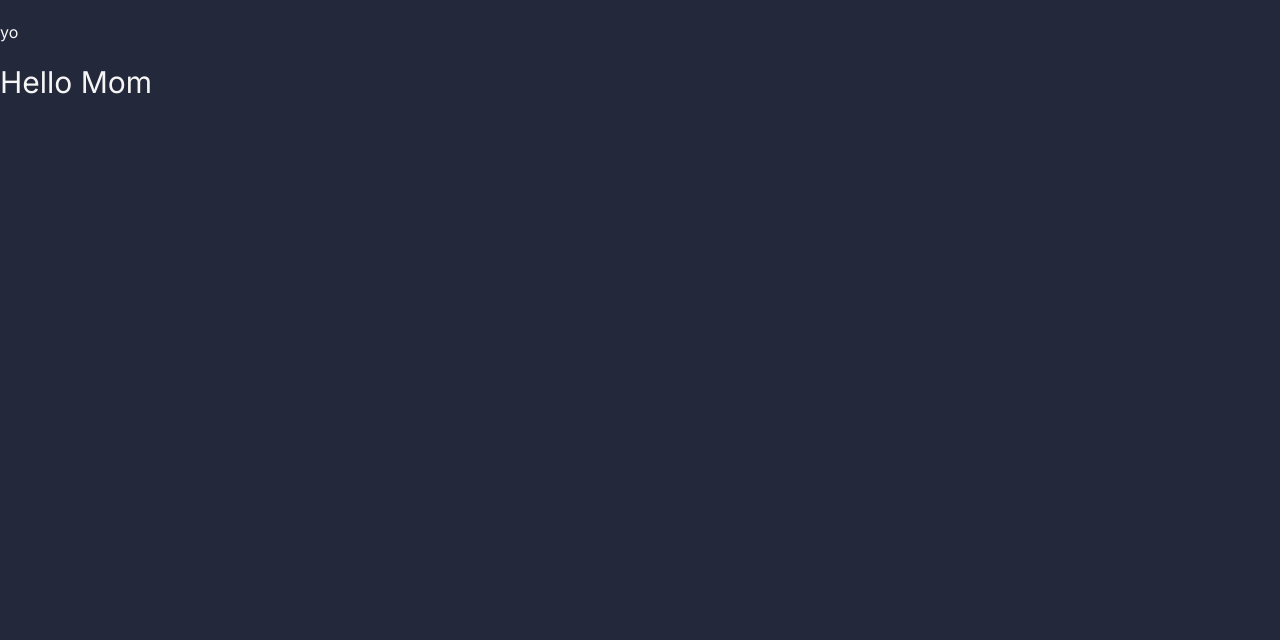
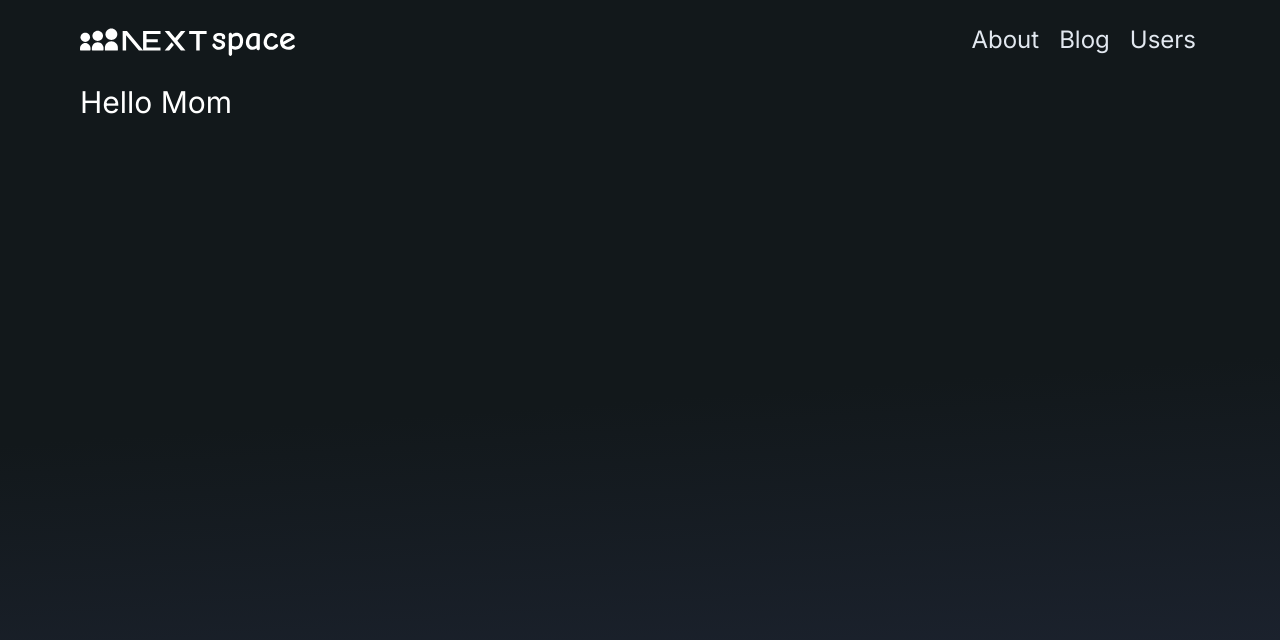
Before and after one commit to kalivaslime/lime-space, a Next.js app: page / in a window 1280 px wide. Shown: the top 640 px of the page. Built offline with nearby package versions, Linux system fonts and the light colour scheme.

Commit message:
navbar wip

```diff
--- a/app/globals.css
+++ b/app/globals.css
@@ -2,8 +2,49 @@
 @tailwind components;
 @tailwind utilities;
 
-:root {
-  --foreground-rgb: 0, 0, 0;
-  --background-start-rgb: 214, 219, 220;
-  --background-end-rgb: 255, 255, 255;
+html {
+  display: block;
+  font-size: 13px;
+  @media (min-width: 1024px) {
+    font-size: 16px;
+  }
 }
+
+body {
+  @apply bg-gray-700 text-gray-100;
+  background: linear-gradient(
+    176deg,
+    rgba(18, 24, 27, 1) 50%,
+    rgba(32, 39, 55, 1) 100%
+  );
+  min-height: 100vh;
+  background-attachment: fixed;
+}
+
+h1,
+h2,
+h3,
+h4,
+h5,
+h6 {
+  @apply font-normal text-white text-2xl;
+}
+
+p {
+  @apply font-normal text-white;
+}
+
+@layer components {
+  .btn {
+    @apply bg-blue-500 text-white font-bold py-2 px-4 rounded;
+  }
+  .nav-links {
+    @apply flex gap-3 text-2xl text-slate-200;
+  }
+  .nav-link {
+    @apply text-2xl gap-4 h-16 flex items-center p-1  hover:text-slate-300;
+  }
+}
+/* .container {
+  @apply max-w-screen-2xl mx-auto px-3 md:px-8;
+} */
--- a/app/layout.tsx
+++ b/app/layout.tsx
@@ -14,8 +14,10 @@ export default function RootLayout({children}: {children: React.ReactNode}) {
   return (
     <html lang='en'>
       <body
-        // className={inter.className}
-        className={clsx(inter.className, 'bg-bg-dark', 'text-font-dark')}
+        className={clsx(
+          inter.className,
+          'text-slate-100 container mx-auto md:px-4 py-2 xl:max-w-6xl'
+        )}
       >
         <NavMenu />
         {children}
--- a/components/nav-menu.tsx
+++ b/components/nav-menu.tsx
@@ -3,8 +3,28 @@ import Image from 'next/image'
 
 export default function NavMenu() {
   return (
-    <nav className='flex h-16 justify-between items-center'>
-      <Link href='/'>yo</Link>
+    <nav className='flex flex-col md:flex-row h-16 justify-between items-center mb-3'>
+      <Link className='text-primary' href='/'>
+        <Image
+          className='text-primary'
+          src='/logo.svg'
+          alt='logo'
+          width={216}
+          height={30}
+        />
+      </Link>
+
+      <ul className='nav-links'>
+        <li className='nav-link'>
+          <Link href='/about'>About</Link>
+        </li>
+        <li className='nav-link'>
+          <Link href='/blog'>Blog</Link>
+        </li>
+        <li className='nav-link'>
+          <Link href='/users'>Users</Link>
+        </li>
+      </ul>
     </nav>
   )
 }
```
